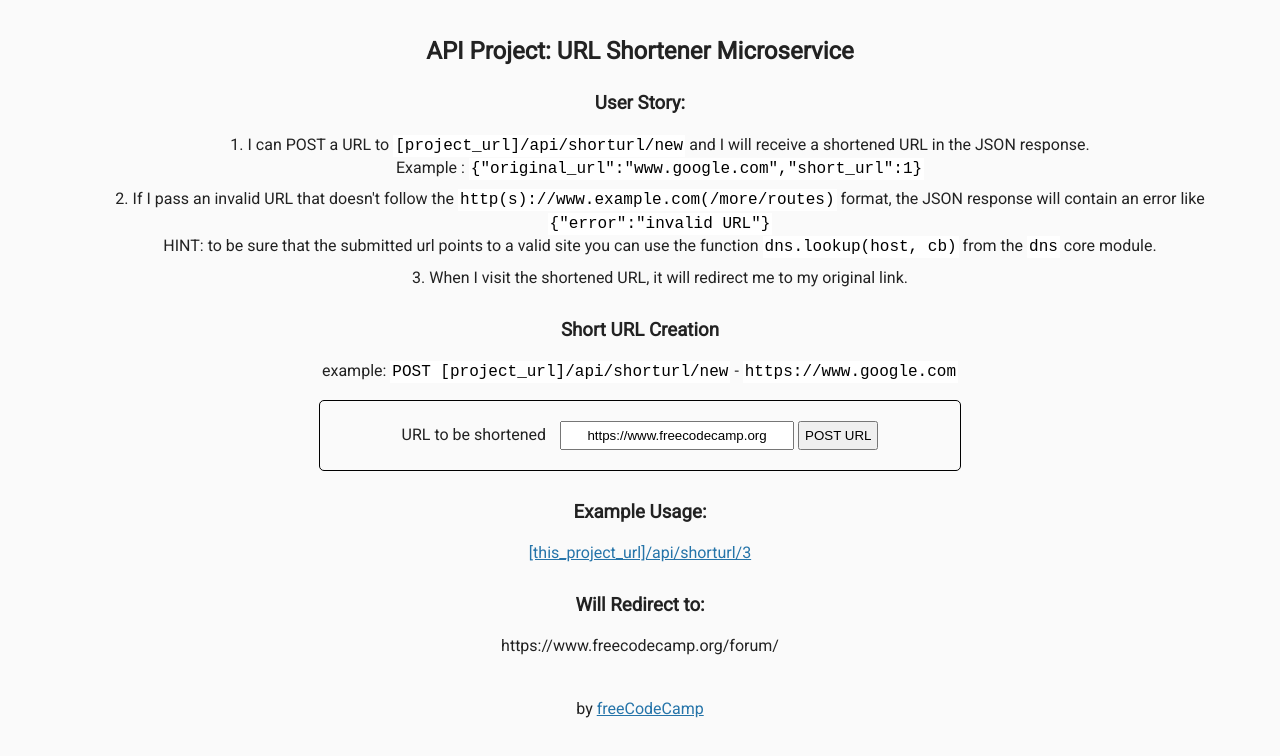
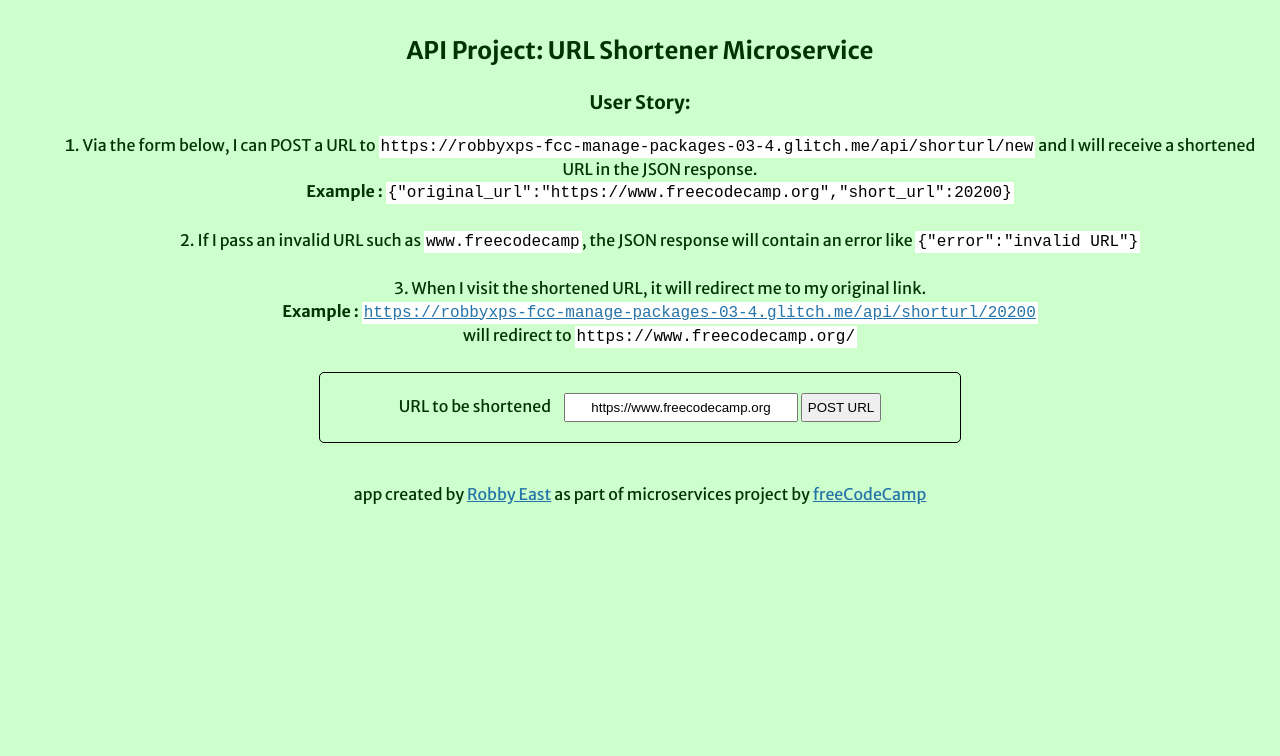
Before and after one commit to RobbyXPS/fcc_url_shortener_microservice, a website: page views/index.html in a window 1280 px wide. Drawn offline with Linux system fonts and the light colour scheme.

Commit message:
feature complete

```diff
--- a/package.json
+++ b/package.json
@@ -9,9 +9,10 @@
 	"dependencies": {
 		"express": "^5.0.0-alpha.2",
 		"mongodb": "^2.2.5",
-		"mongoose": "^4.5.7",
+		"mongoose": "^5.5.12",
 		"cors": "^2.8.1",
-		"body-parser": "^1.15.2"
+		"body-parser": "^1.19.0",
+    "dotenv": "*"
 	},
 	"engines": {
 		"node": "4.4.5"
--- a/public/style.css
+++ b/public/style.css
@@ -1,10 +1,10 @@
 /****** Main Styling ******/
 
 body {
-	font-family: 'Roboto', sans-serif;
+	font-family: 'Merriweather Sans', sans-serif;
 	font-size: 16px;
-	color: #222;
-	background-color: #FaFaFa;
+	color: #003300;
+	background-color: #ccffcc;
 	text-align: center;
 	line-height: 1.4em;
 }
@@ -42,7 +42,7 @@ ul {
 }
 
 li {
-  margin-bottom: 0.5em;
+  margin-bottom: 1.5em;
 }
 .user-stories li {
   margin-bottom: 1em;
--- a/views/index.html
+++ b/views/index.html
@@ -5,8 +5,8 @@
    <head>
       <title>URL Shortener</title>
       <link rel="shortcut icon" href="https://cdn.hyperdev.com/us-east-1%3A52a203ff-088b-420f-81be-45bf559d01b1%2Ffavicon.ico" type="image/x-icon"/>
-      <link href="https://fonts.googleapis.com/css?family=Roboto" rel="stylesheet" type="text/css">
       <link href="/public/style.css" rel="stylesheet" type="text/css">
+     <link href="https://fonts.googleapis.com/css?family=Merriweather+Sans:400,700&display=swap" rel="stylesheet">
    </head>
 
    <body>
@@ -14,32 +14,23 @@
         <h2>API Project: URL Shortener Microservice</h2>
         <h3>User Story: </h3>
         <ol>
-          <li>I can POST a URL to <code>[project_url]/api/shorturl/new</code> and I will receive a shortened URL in the JSON response.<br>Example : <code>{"original_url":"www.google.com","short_url":1}</code></li>
-          <li>If I pass an invalid URL that doesn't follow the <code>http(s)://www.example.com(/more/routes)</code> format, the JSON response will contain an error like <code>{"error":"invalid URL"}</code><br>
-          HINT: to be sure that the submitted url points to a valid site you can use the function <code>dns.lookup(host, cb)</code> from the <code>dns</code> core module.</li>
-          <li>When I visit the shortened URL, it will redirect me to my original link.</li>
+          <li>Via the form below, I can POST a URL to <code>https://robbyxps-fcc-manage-packages-03-4.glitch.me/api/shorturl/new</code> and I will receive a shortened URL in the JSON response.<br><strong>Example : </strong><code>{"original_url":"https://www.freecodecamp.org","short_url":20200}</code></li>
+          <li>If I pass an invalid URL such as <code>www.freecodecamp</code>, the JSON response will contain an error like <code>{"error":"invalid URL"}</code></li>
+          <li>When I visit the shortened URL, it will redirect me to my original link.<br><strong>Example : </strong><code><a href="https://robbyxps-fcc-manage-packages-03-4.glitch.me//api/shorturl/20200">
+          https://robbyxps-fcc-manage-packages-03-4.glitch.me/api/shorturl/20200</a></code><br> will redirect to <code>https://www.freecodecamp.org/</code></li>
         </ol>
 
-        <h3>Short URL Creation </h3>
-        <p>
-          example: <code>POST [project_url]/api/shorturl/new</code> - <code>https://www.google.com</code>
-        </p>
         <form action="api/shorturl/new" method="POST">
           <label for="url_input">URL to be shortened</label>
           <input id="url_input" type="text" name="url" value="https://www.freecodecamp.org">
           <input type="submit" value="POST URL">
         </form>
-        <h3>Example Usage:</h3>
-        <a href="https://thread-paper.glitch.me/api/shorturl/3">
-          [this_project_url]/api/shorturl/3
-        </a>
+      </div>
 
-        <h3>Will Redirect to:</h3>
-        <p>https://www.freecodecamp.org/forum/</p>
-      </div>
       <div class="footer">
         <p>
-          by <a href="https://www.freecodecamp.org">freeCodeCamp</a>
+          app created by <a href="https://twitter.com/EastRobby">Robby East</a>
+          as part of microservices project by <a href="https://learn.freecodecamp.org/apis-and-microservices/apis-and-microservices-projects/url-shortener-microservice">freeCodeCamp</a>
         </p>
       </div>
    </body>
```
Also changed, not shown: server.js (+102 -13 lines), README.md.
